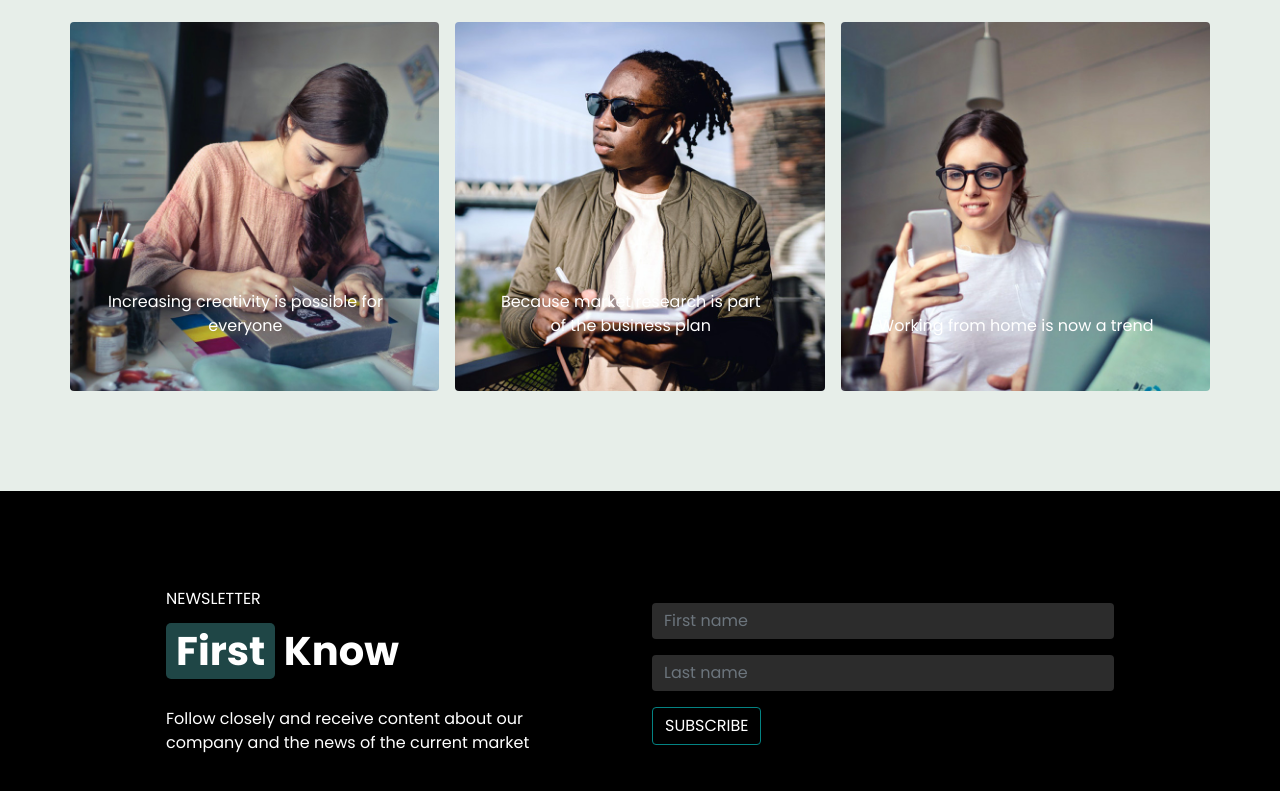
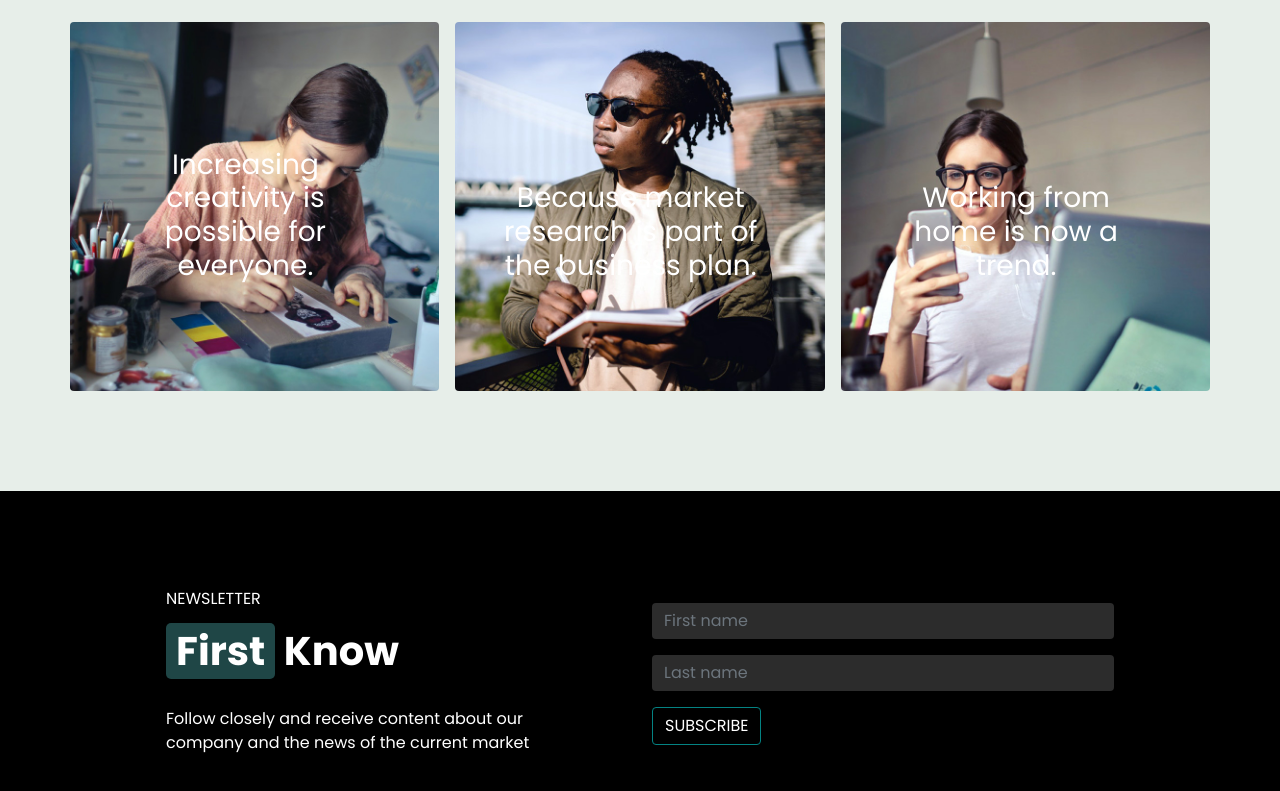
Before and after one commit to gioiascari/proj-html-vuejs, a Vue app: page / in a window 1280 px wide. Shown: the part 3754-4545 px from the top of the page. Built offline with nearby package versions, Linux system fonts and the light colour scheme.

Commit message:
hover completati

```diff
--- a/src/components/TeamAreaBottom.vue
+++ b/src/components/TeamAreaBottom.vue
@@ -28,7 +28,7 @@
       </div>
       <div class="row g-3">
         <div
-          class="col-4 align-items-center"
+          class="col-4 align-items-center overlay_g"
           v-for="(item, i) in news"
           :key="i"
         >
@@ -38,8 +38,24 @@
               alt="item"
               class="w-100 rounded"
             />
+            <div class="position_absolute-top">
+              <div
+                class="info-persons overlay_p gap-3 justify-content-around d-flex align-items-center"
+              >
+                <div class="left_g gap-2 d-flex align-items-center">
+                  <i class="bi bi-person"></i>
+                  <p>{{ item.nameP }}</p>
+                </div>
+                <div class="right_g gap-2 d-flex align-items-center">
+                  <b-icon icon="clock"></b-icon>
+                  <p>{{ item.day }}</p>
+                </div>
+              </div>
+            </div>
             <div class="text-absolute position_absolute w-75 text-center">
-              <p>{{ item.txt }}</p>
+              <h3>{{ item.title }}</h3>
+
+              <p class="overlay_p">{{ item.txt }}</p>
             </div>
           </div>
         </div>
@@ -56,15 +72,24 @@ export default {
       news: [
         {
           image: "news-1.jpg",
-          txt: "Increasing creativity is possible for everyone",
+          title: "Increasing creativity is possible for everyone.",
+          txt: " Lorem ipsum dolor sit, amet consectetur adipisicing elit.",
+          nameP: "Gioia Ascari",
+          day: "3 Days Ago",
         },
         {
           image: "news-2.jpg",
-          txt: "Because market research is part of the business plan",
+          title: "Because market research is part of the business plan.",
+          txt: " Lorem ipsum dolor sit, amet consectetur adipisicing elit.",
+          nameP: "Steven Spielberg",
+          day: "8 Days Ago",
         },
         {
           image: "news-3.jpg",
-          txt: "Working from home is now a trend",
+          title: "Working from home is now a trend.",
+          txt: " Lorem ipsum dolor sit, amet consectetur adipisicing elit.",
+          nameP: "Allan Poe",
+          day: "10 Days Ago",
         },
       ],
     };
@@ -83,4 +108,23 @@ export default {
   bottom: 10%;
   left: 10%;
 }
+.overlay_g:hover img {
+  filter: blur(3px) brightness(50%);
+}
+.overlay_g:hover .overlay_p {
+  visibility: visible;
+}
+.position_absolute-top {
+  position: absolute;
+  top: 10%;
+  left: 0;
+  width: 100%;
+}
+.left_g > p,
+.right_g > p {
+  margin: 0 !important;
+}
+.overlay_p {
+  visibility: hidden;
+}
 </style>
```
